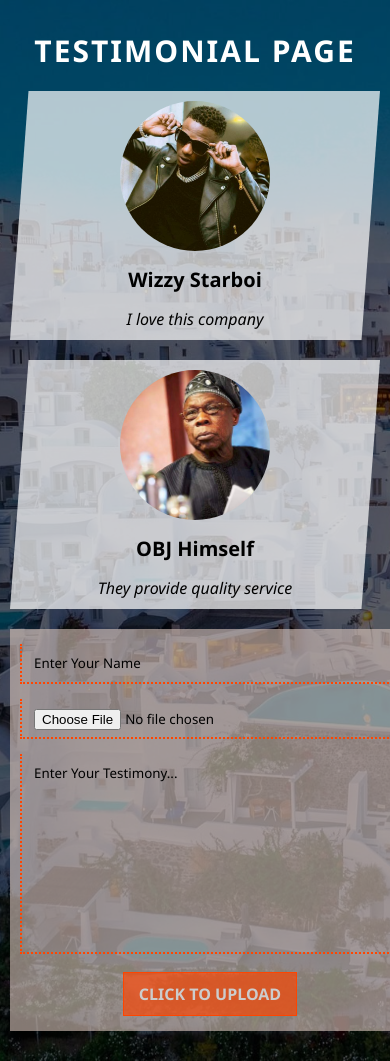
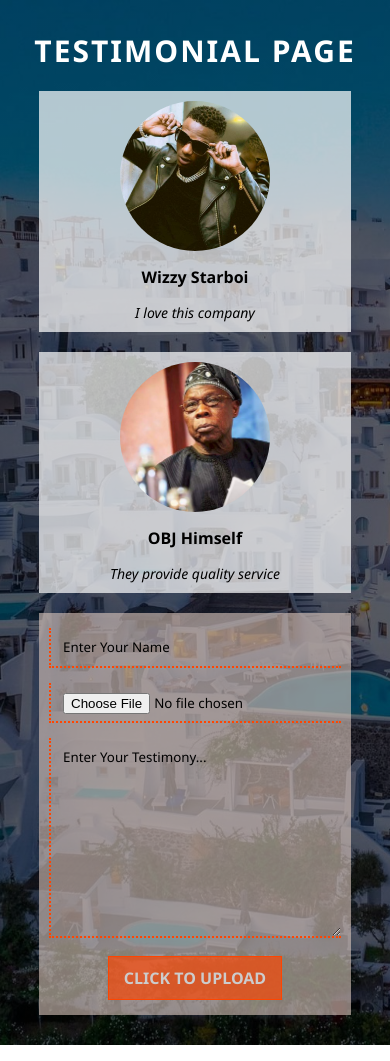
Before and after one commit to ibktommy/TestimonialPage-ReactApp, a React (Create React App) app: page / in a window 390 px wide. Built offline with nearby package versions, Linux system fonts and the light colour scheme.

Commit message:
Adding responsiveness-styling to the App

```diff
--- a/src/component/Card/UserCard.scss
+++ b/src/component/Card/UserCard.scss
@@ -33,3 +33,21 @@
 		}
 	}
 }
+
+@media(max-width: 850px) {
+	.cards {
+		width: 80vw;
+
+		&-content {
+			clip-path: none;
+
+			&-name {
+				font-size: 1.6rem;
+			}
+
+		  &-testimony {
+				font-size: 1.4rem;
+			}
+		}
+	}
+}
--- a/src/component/Form/Form.scss
+++ b/src/component/Form/Form.scss
@@ -63,3 +63,9 @@
     }
   }
 }
+
+@media(max-width: 850px) {
+  .form-card {
+    width: 80vw;
+  }
+}
```
